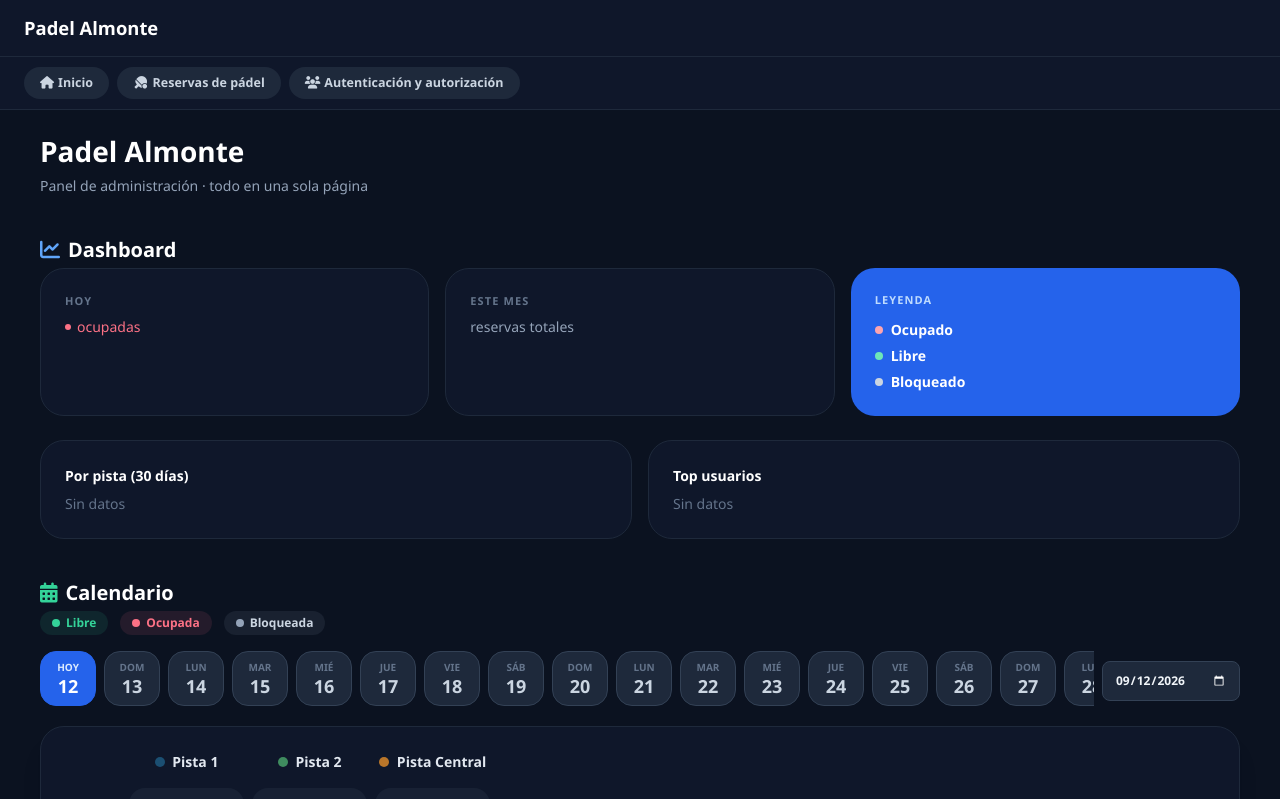
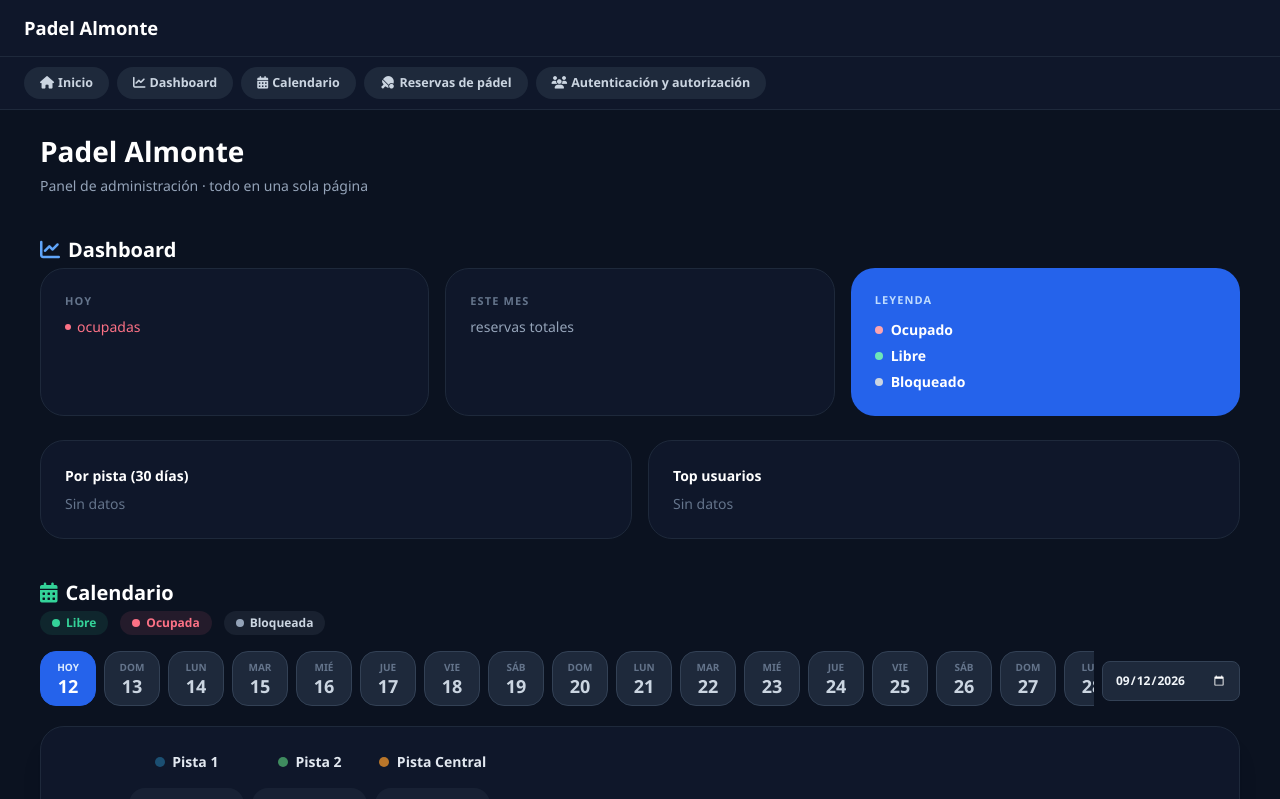
Before and after one commit to arrudavanderley/padel_reservas, a Django app: template reservas_app/templates/admin/index.html in a window 1280 px wide. Shown: the top 799 px of the page. Run offline with Django 5.2, Linux system fonts and the light colour scheme; the template is opened without the code that fills it: values that come from a table or form of the project are taken from there, others are empty; data comes from the database, SQL or seed files in the repository; some libraries are stand-ins or nearby versions.

Commit message:
Update base_site.html

```diff
--- a/reservas_app/templates/admin/base_site.html
+++ b/reservas_app/templates/admin/base_site.html
@@ -14,8 +14,10 @@
 {% block breadcrumbs %}
 <div class="mi-nav">
   <a href="{% url 'admin:index' %}"><i class="fas fa-house mr-1"></i>Inicio</a>
-  <a href="{% url 'admin:app_list' app_label='reservas_app' %}"><i class="fas fa-table-tennis-paddle-ball mr-1"></i>Reservas de pádel</a>
-  <a href="{% url 'admin:app_list' app_label='auth' %}"><i class="fas fa-users mr-1"></i>Autenticación y autorización</a>
+  <a href="{% url 'admin:index' %}#dashboard"><i class="fas fa-chart-line mr-1"></i>Dashboard</a>
+  <a href="{% url 'admin:index' %}#calendario"><i class="fas fa-calendar-days mr-1"></i>Calendario</a>
+  <a href="{% url 'admin:index' %}#reservas-padel"><i class="fas fa-table-tennis-paddle-ball mr-1"></i>Reservas de pádel</a>
+  <a href="{% url 'admin:index' %}#autenticacion"><i class="fas fa-users mr-1"></i>Autenticación y autorización</a>
 </div>
 {% endblock %}
 
@@ -39,6 +41,8 @@
   .mi-nav{background:#0f172a;border-bottom:1px solid #1e293b;padding:10px 24px;display:flex;gap:8px;flex-wrap:wrap;}
   .mi-nav a{background:#1e293b;color:#cbd5e1 !important;padding:7px 16px;border-radius:999px;font-size:12.5px;font-weight:700;text-decoration:none;transition:.15s;}
   .mi-nav a:hover{background:#334155;color:#fff !important;}
+
+  [id]{scroll-margin-top:24px;}
 
   #content-main,#content{color:#e2e8f0;}
   .module{background:#111827 !important;border:1px solid #1f2937 !important;border-radius:16px !important;overflow:hidden;margin-bottom:20px;}
```
